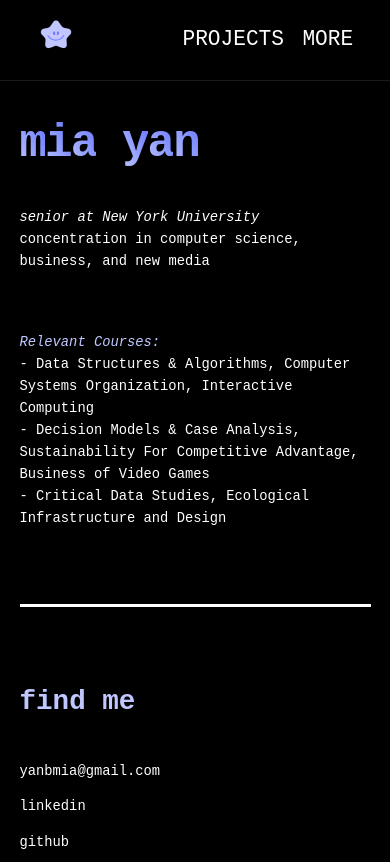
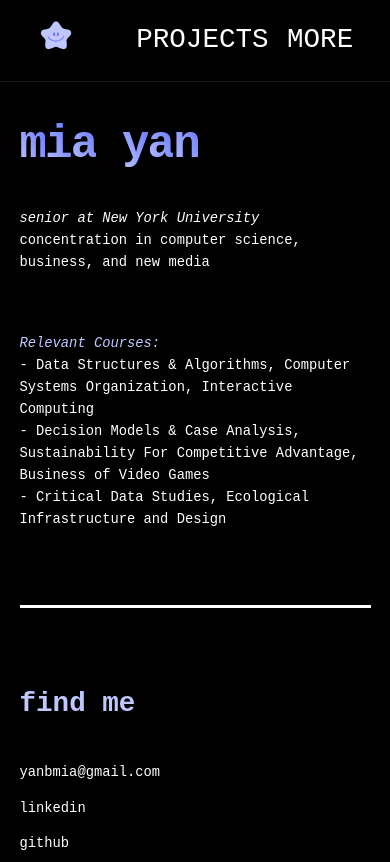
Before and after one commit to yanbmia/yanbmia.github.io, a plain HTML site: page index.html in a window 390 px wide. Shown: the top 862 px of the page. Drawn offline with Linux system fonts and the light colour scheme; a web font is replaced by a local one.

Commit message:
mobile correction

```diff
--- a/styles.css
+++ b/styles.css
@@ -437,8 +437,8 @@
     h2 { font-size: 1.5rem; }
     h4, p, a { font-size: 0.75rem; }
 
-    nav ul li a p{
-        font-size: 0.7rem;
+    nav ul li a {
+        font-size: 1.5rem;
     }
 
     .nav-logo {
```
